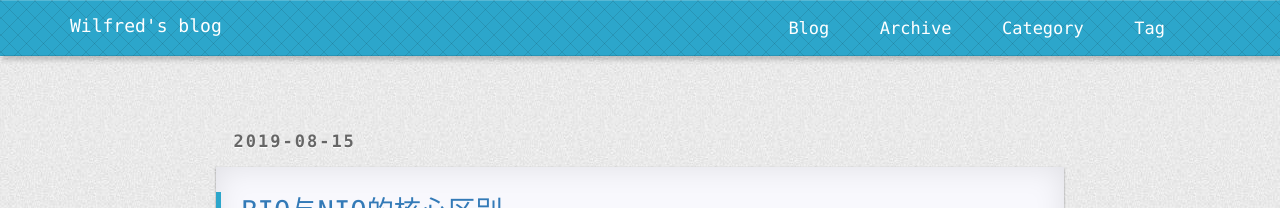
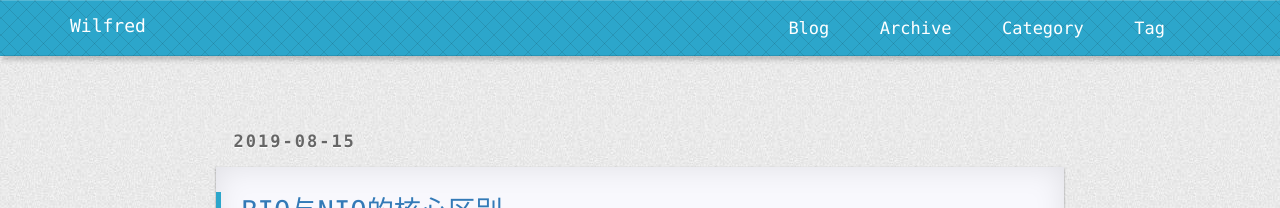
Before and after one commit to WilfredShen/WilfredShen.github.io, a Jekyll site: the page built from index.html, in a window 1280 px wide and 900 px high. Shown: the top 208 px of the window. Built offline with Jekyll 4.4.1, drawn with Linux system fonts in a browser that asks for light colours; nearby versions of some CDN libraries; the list of posts is cut into pages by our own code; comment, search, counter and statistics services are not loaded; a style sheet for code colours, icons or effects is not loaded.

Commit message:
Update _config.yml

```diff
--- a/_config.yml
+++ b/_config.yml
@@ -25,7 +25,7 @@ defaults:
 
 
 
-title: "Wilfred's blog"
+title: "Wilfred"
 email: WilfredShen@tom.com
 description: ""
 github:
```
